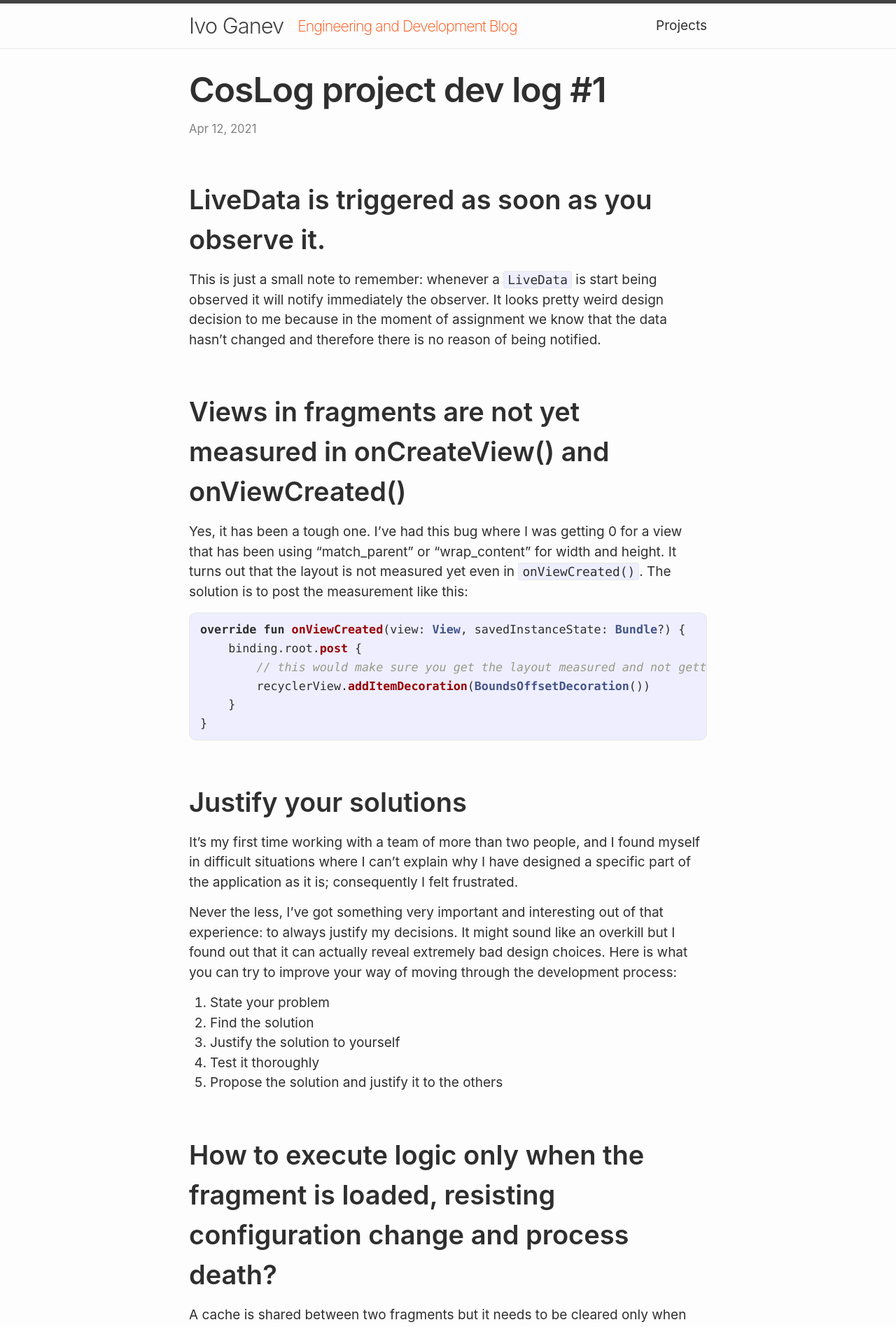
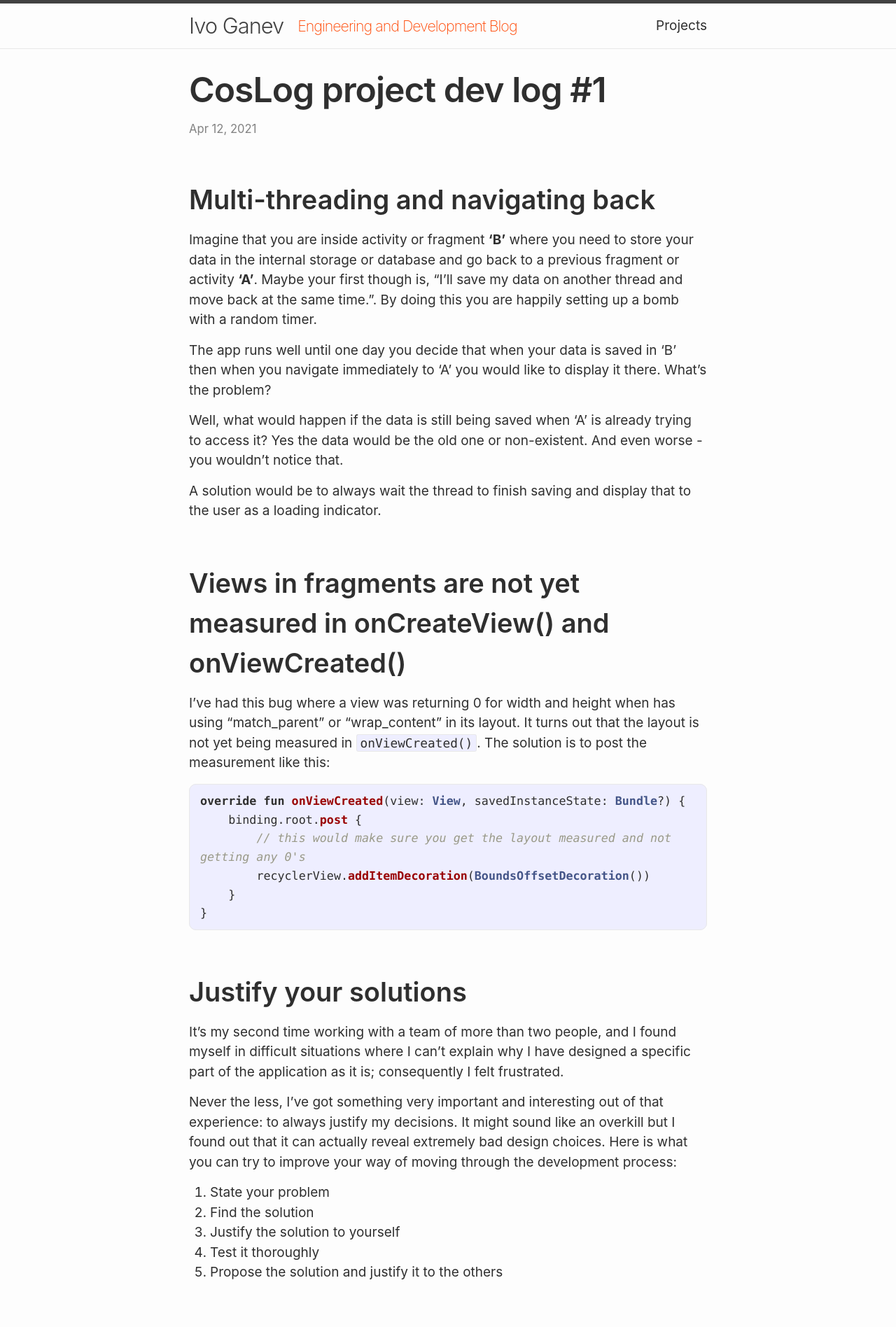
Before and after one commit to ivoGanev/ivoganev.github.io, a Jekyll site: the page built from _posts/2021-04-12-coslog-dev-log.markdown, in a window 1280 px wide. Shown: the top 1896 px of the page at 70% size. Built offline with Jekyll 4.4.1, drawn with Linux system fonts in a browser that asks for light colours; some of the changed text lies outside the part shown.

Commit message:
Add multi-threading and navigating back topic

```diff
--- a/_posts/2021-04-12-coslog-dev-log.markdown
+++ b/_posts/2021-04-12-coslog-dev-log.markdown
@@ -6,15 +6,20 @@ categories: OOP, Kotlin, exceptions
 ---
 
 
-## LiveData is triggered as soon as you observe it.
+## Multi-threading and navigating back
 
-This is just a small note to remember: whenever a `LiveData` is start being observed it will notify immediately the observer. It looks pretty weird design decision to me because in the moment of assignment we know that the data hasn't changed and therefore there is
-no reason of being notified.
+Imagine that you are inside activity or fragment <b>'B'</b> where you need to store your data in the internal storage or database and go back to a previous fragment or activity <b>'A'</b>. Maybe your first though is, "I'll save my data on another thread and move back at the same time.". By doing this you are happily setting up a bomb with a random timer.
+
+The app runs well until one day you decide that when your data is saved in 'B' then when you navigate immediately to 'A' you would like to display it there. What's the problem?
+
+Well, what would happen if the data is still being saved when 'A' is already trying to access it? Yes the data would be the old one or non-existent. And even worse - you wouldn't notice that.
+
+A solution would be to always wait the thread to finish saving and display that to the user as a loading indicator.
 
 ## Views in fragments are not yet measured in onCreateView() and onViewCreated()
 
-Yes, it has been a tough one. I've had this bug where I was getting 0 for a view that has been using "match_parent" or "wrap_content"
-for width and height. It turns out that the layout is not measured yet even in `onViewCreated()`. The solution is to post the measurement like this:
+I've had this bug where a view was returning 0 for width and height when has using "match_parent" or "wrap_content" in its layout.
+It turns out that the layout is not yet being measured in `onViewCreated()`. The solution is to post the measurement like this:
 
 {% highlight kotlin %}
 override fun onViewCreated(view: View, savedInstanceState: Bundle?) {
@@ -28,7 +33,7 @@ override fun onViewCreated(view: View, savedInstanceState: Bundle?) {
 
 ## Justify your solutions
 
-It's my first time working with a team of more than two people, and I found myself in difficult situations where I can't explain why I have designed a specific part of the application as it is; consequently I felt frustrated.
+It's my second time working with a team of more than two people, and I found myself in difficult situations where I can't explain why I have designed a specific part of the application as it is; consequently I felt frustrated.
 
 Never the less, I've got something very important and interesting out of that experience: to always justify my decisions. It might sound like an overkill but I found out that it can actually reveal extremely bad design choices. Here is what you can try to improve your way of moving through the development process:
 
--- a/_sass/minima/_base.scss
+++ b/_sass/minima/_base.scss
@@ -176,7 +176,7 @@ pre {
 
   padding: 10px 15px;
   overflow-x: auto;
-
+  white-space: pre-wrap;
   > code {
     border: 0;
     padding-right: 0;
```
Also changed, not shown: other parts of _posts/2021-04-12-coslog-dev-log.markdown (+1 -1 lines), _posts/0000-00-00-covariance-contravariance-java.markdown (added, +180 -0 lines), _posts/0000-00-00-java-pass-by-value.markdown (renamed from doc-references/java-pass-by-value.markdown, +8 -0 lines), assets/6MQ16.png (added), assets/ki1Kf.jpg (added).
